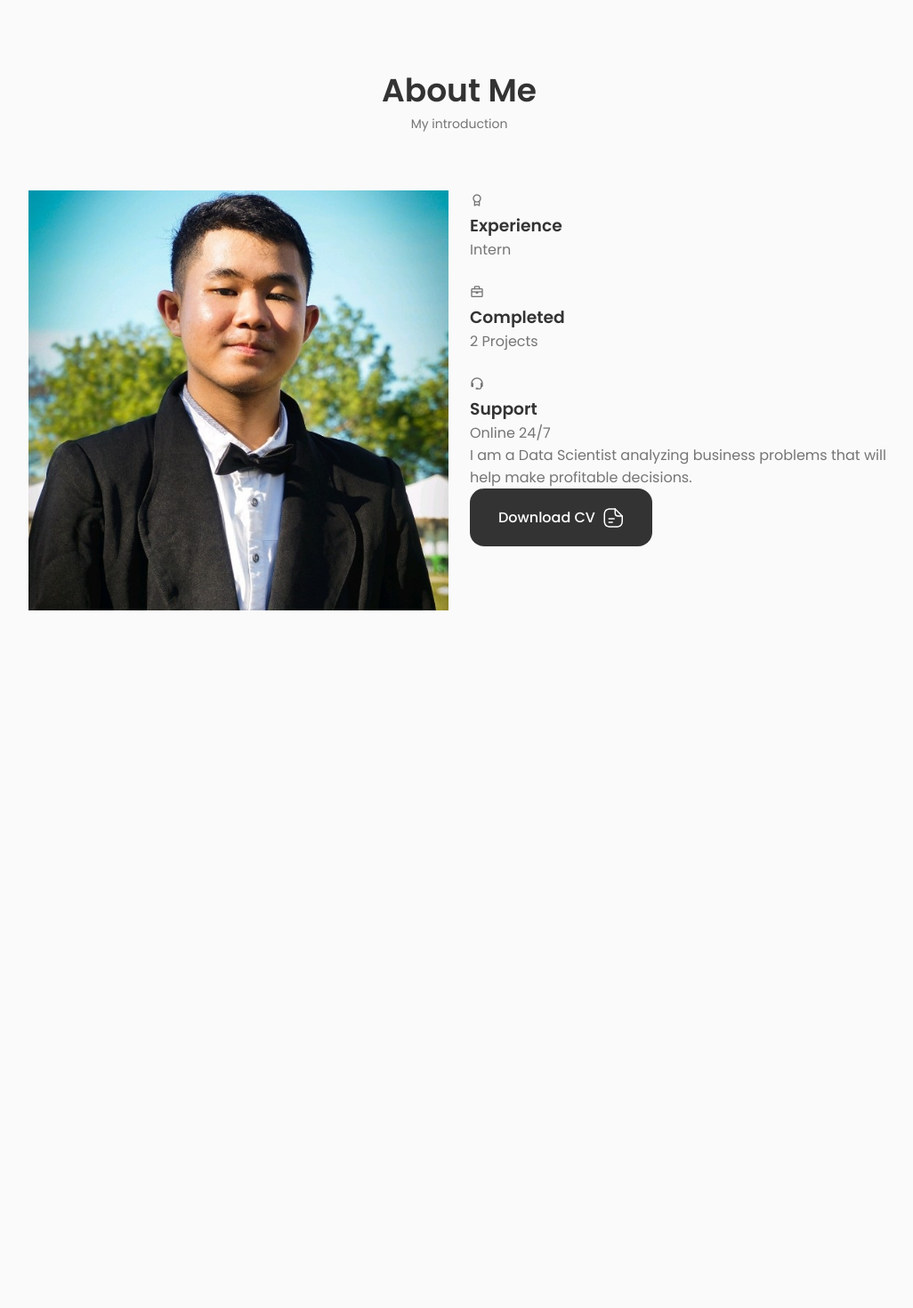
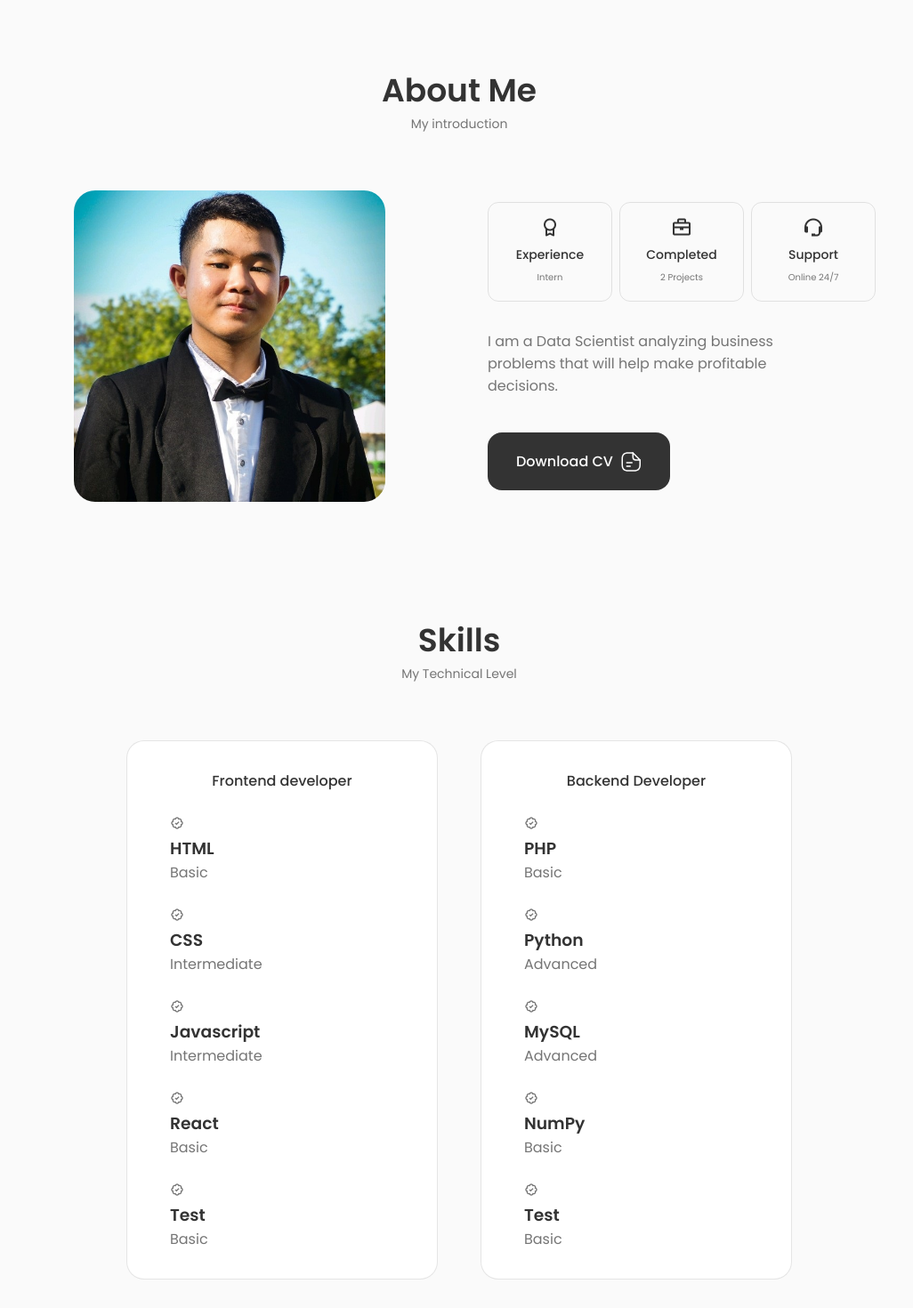
Before and after one commit to ChristopherCastro69/Chris-Portfolio-New, a React (Create React App) app: page / in a window 1280 px wide. Shown: the part 710-2180 px from the top of the page at 89% size, without its empty margins (124-1150 px from the left). Before the commit the page ends 1428 px from the top, so only its background shows below. Built offline with nearby package versions, Linux system fonts and the light colour scheme.

Commit message:
added Skills.jsx

```diff
--- a/src/App.js
+++ b/src/App.js
@@ -3,6 +3,7 @@
 import Header from './components/header/Header';
 import Home from "./components/home/Home";
 import About from "./components/about/About";
+import Skills from "./components/skills/Skills";
 
 const App = () => {
   return (
@@ -11,6 +12,7 @@
     <main className="main">
       <Home />
       <About />
+      <Skills />
     </main>
     </>
   )
--- a/src/components/about/about.css
+++ b/src/components/about/about.css
@@ -1,3 +1,97 @@
 .about_container{
     grid-template-columns: repeat(2, 1fr);
+    align-items: center;
+    column-gap: 4rem;
 }
+
+.about_img{
+    width: 350px;
+    border-radius: 1.5rem;
+    justify-self: center;
+}
+
+.about_info{
+    grid-template-columns: repeat(3, 140px);
+    gap: 0.5rem;
+    margin-bottom: var(--mb-2);
+}
+
+.about_box{
+    background-color: var(-container-color);
+    border: 1px solid rgba(0, 0, 0, 0.1);
+    border-radius: 0.75rem;
+    text-align: center;
+    padding: 1rem 1.25rem;
+}
+
+.about_icon{
+    font-size: 1.5rem;
+    color: var(--title-color);
+    margin-bottom: var(--mb-0-5);
+}
+
+.about_title{
+    font-size: var(--small-font-size);
+    font-weight: var(--font-medium);
+}
+
+.about_subtitle{
+    font-size: var(--tiny-font-size);
+}
+
+.about_description{
+    padding: 0 4rem 0 0;
+    margin-bottom: var(--mb-2-5);
+}
+
+
+/*=============== BREAKPOINTS ===============*/
+/* For large devices */
+@media screen and (max-width: 992px) {
+    .about_container{
+        grid-template-columns: 1fr;
+        row-gap: 2.5rem;
+    }
+
+    .about_img{
+        width: 220px;
+    }
+
+    .about_box{
+        padding: 0.75rem 0.5rem;
+    }
+
+    .about_data{
+        text-align: center;
+    }
+
+    .about_info{
+        justify-content: center;
+    }
+
+    .about_description{
+        padding: 0 5rem;
+        margin-bottom: 2rem;
+    }
+  }
+
+  /* For medium devices */
+
+  @media screen and (max-width: 576px) {
+    .about_info{
+        grid-template-columns: repeat(3, 1fr);
+    }
+
+    .about_description{
+        padding: 0 5rem;
+
+
+    }
+  }
+
+  /* For small devices */
+  @media screen and (max-width: 350px) {
+    .about_info{
+        grid-template-columns: repeat(2, 1fr);
+    }
+  }
--- /dev/null
+++ b/src/components/skills/Backend.jsx
@@ -0,0 +1,64 @@
+import React from 'react'
+
+const Backend = () => {
+  return (
+    <div className="skills_content">
+    <h3 className="skills_title">Backend Developer</h3>
+    <div className="skills_box">
+        <div className="skills_group">
+
+            {/* 1st */}
+            <div className="skills_data">
+                <i class='bx bx-badge-check'></i>
+
+                <div>
+                    <h3 className="skills_name">PHP</h3>
+                    <span className="skills_level">Basic</span>
+                </div>
+            </div>
+
+              {/* 2nd */}
+              <div className="skills_data">
+                <i class='bx bx-badge-check'></i>
+
+                <div>
+                    <h3 className="skills_name">Python</h3>
+                    <span className="skills_level">Advanced</span>
+                </div>
+            </div>
+
+             {/* 3rd */}
+             <div className="skills_data">
+                <i class='bx bx-badge-check'></i>
+
+                <div>
+                    <h3 className="skills_name">MySQL</h3>
+                    <span className="skills_level">Advanced</span>
+                </div>
+            </div>
+             {/* 4th */}
+             <div className="skills_data">
+                <i class='bx bx-badge-check'></i>
+
+                <div>
+                    <h3 className="skills_name">NumPy</h3>
+                    <span className="skills_level">Basic</span>
+                </div>
+            </div>
+
+            {/* 5th */}
+            <div className="skills_data">
+                <i class='bx bx-badge-check'></i>
+
+                <div>
+                    <h3 className="skills_name">Test</h3>
+                    <span className="skills_level">Basic</span>
+                </div>
+            </div>
+        </div>
+    </div>
+</div>
+  )
+}
+
+export default Backend
--- /dev/null
+++ b/src/components/skills/Frontend.jsx
@@ -0,0 +1,63 @@
+import React from 'react'
+
+const Frontend = () => {
+  return (
+    <div className="skills_content">
+        <h3 className="skills_title">Frontend developer</h3>
+        <div className="skills_box">
+            <div className="skills_group">
+
+                {/* 1st */}
+                <div className="skills_data">
+                    <i class='bx bx-badge-check'></i>
+
+                    <div>
+                        <h3 className="skills_name">HTML</h3>
+                        <span className="skills_level">Basic</span>
+                    </div>
+                </div>
+
+                  {/* 2nd */}
+                  <div className="skills_data">
+                    <i class='bx bx-badge-check'></i>
+
+                    <div>
+                        <h3 className="skills_name">CSS</h3>
+                        <span className="skills_level">Intermediate</span>
+                    </div>
+                </div>
+
+                 {/* 3rd */}
+                 <div className="skills_data">
+                    <i class='bx bx-badge-check'></i>
+
+                    <div>
+                        <h3 className="skills_name">Javascript</h3>
+                        <span className="skills_level">Intermediate</span>
+                    </div>
+                </div>
+                 {/* 4th */}
+                 <div className="skills_data">
+                    <i class='bx bx-badge-check'></i>
+
+                    <div>
+                        <h3 className="skills_name">React</h3>
+                        <span className="skills_level">Basic</span>
+                    </div>
+                </div>
+                {/* 5th */}
+                <div className="skills_data">
+                    <i class='bx bx-badge-check'></i>
+
+                    <div>
+                        <h3 className="skills_name">Test</h3>
+                        <span className="skills_level">Basic</span>
+                    </div>
+                </div>
+            </div>
+        </div>
+    </div>
+  )
+}
+
+export default Frontend
--- /dev/null
+++ b/src/components/skills/Skills.jsx
@@ -0,0 +1,20 @@
+import React from 'react'
+import "./skills.css"
+import Frontend from './Frontend'
+import Backend from './Backend'
+
+
+const Skills = () => {
+  return (
+    <section className="skills section" id="skills">
+        <h2 className="section_title">Skills</h2>
+      <span className="section_subtitle">My Technical Level</span>
+      <div className="skills_container container grid">
+        <Frontend />
+        <Backend />
+      </div>
+    </section>
+  )
+}
+
+export default Skills
--- /dev/null
+++ b/src/components/skills/skills.css
@@ -0,0 +1,35 @@
+.skills_container{
+    grid-template-columns: repeat(2, 350px);
+    column-gap: 3rem;
+    justify-content: center;
+}
+
+.skills_content{
+    background-color: var(--container-color);
+    border: 1px solid rgba(0, 0, 0, 0.1);
+    padding: 2rem 3rem;
+    border-radius: 1.25rem;
+
+}
+
+
+.skills_title{
+    font-size: var(--normal-font-size);
+    font-weight: var(--font-medium);
+    text-align: center;
+    margin-bottom: var(--mb-1-5);
+}
+
+.skills_box{
+    display: flex-start;
+    justify-content: center;
+    column-gap: 2.5rem;
+
+
+}
+
+.skills_group{
+    display: grid;
+    align-items: flex-start;
+    row-gap: 1.5rem;
+}
```
